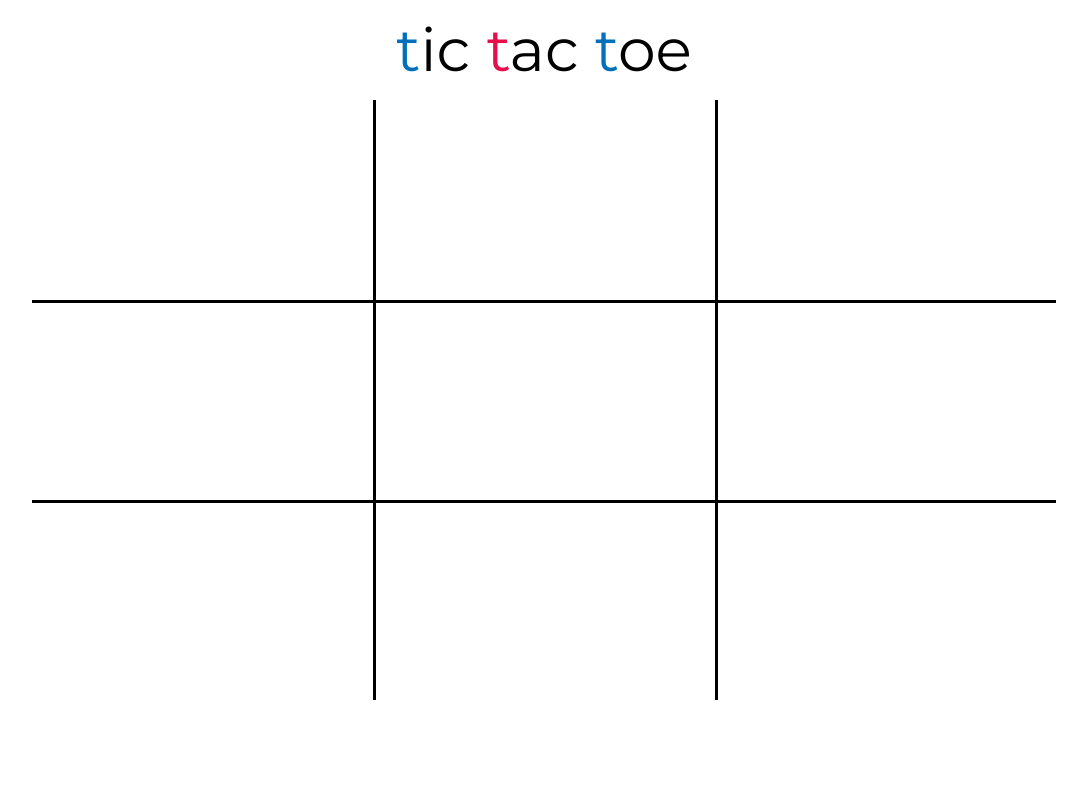
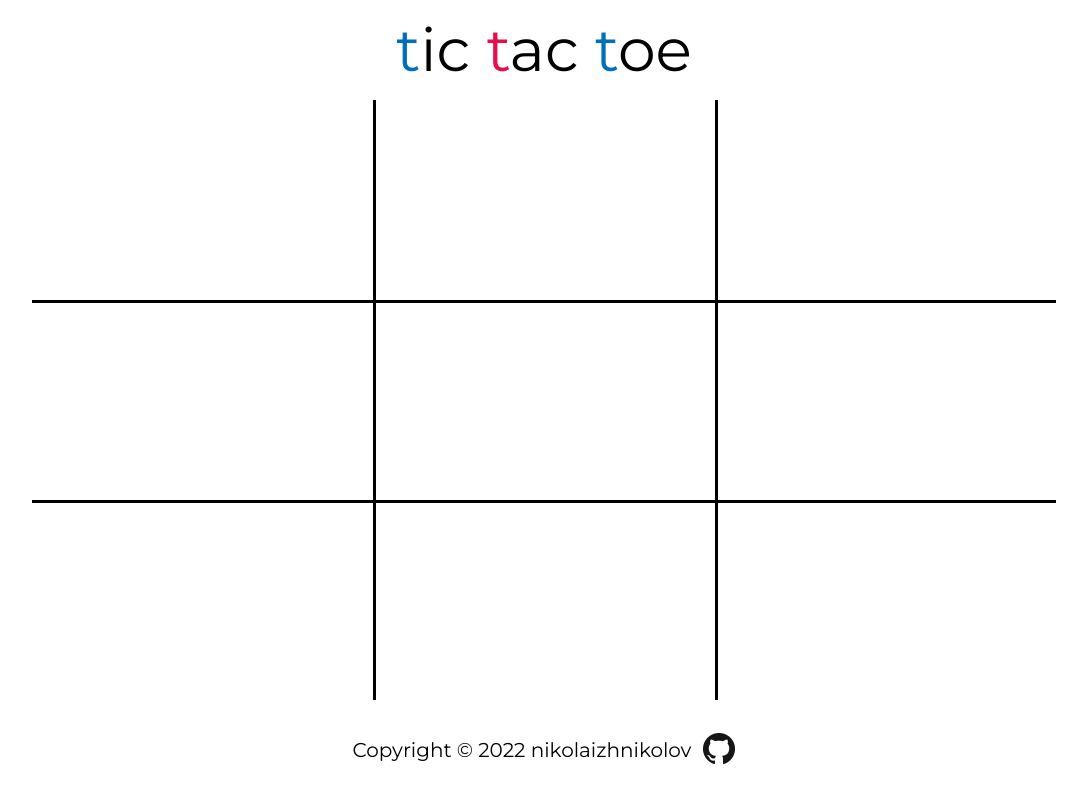
Before and after one commit to nikolaizhnikolov/js_portfolio, a plain HTML site: page tictactoe/index.html in a window 1280 px wide. Shown: the whole page, without its empty margins (96-1183 px from the left). Drawn offline with Linux system fonts and the light colour scheme.

Commit message:
Add footer

```diff
--- a/tictactoe/index.html
+++ b/tictactoe/index.html
@@ -22,8 +22,11 @@
                 <div class="cell"></div>
             </div> -->
         </div>
-        <footer>
-
+        <footer class="footer">
+            <p class="footer__text">Copyright © 2022 nikolaizhnikolov</p>
+            <a href="https://github.com/nikolaizhnikolov">
+                <img class="footer__image" src="../images/github.png" alt="Github">
+            </a>
         </footer>
     </body>
 </html>
--- a/tictactoe/style.css
+++ b/tictactoe/style.css
@@ -8,6 +8,8 @@
 
     --active-color: var(--player1-color);
     --active-piece: var(--player1-piece);
+
+    font-family: 'Montserrat', sans-serif;
 }
 
 body {
@@ -17,12 +19,14 @@ body {
     height: 100vh;
 }
 
+/* ------------------------------------ */
+/* --------------- Header ------------- */
+/* ------------------------------------ */
 header {
     display: flex;
     align-items: center;
     justify-content: center;
     font-size: 60px;
-    font-family: 'Montserrat', sans-serif;
 }
 
 .word:nth-child(n+2) {
@@ -37,6 +41,9 @@ header {
     color: var(--player2-color);
 }
 
+/* ------------------------------------ */
+/* --------------- Content ------------ */
+/* ------------------------------------ */
 .content {
     width: 80%;
     padding: 0 10%;
@@ -52,7 +59,6 @@ header {
     border-top: solid black;
     border-left: solid black;
     box-sizing: border-box;
-    font-family: 'Montserrat', sans-serif;
     font-size: 48px;
     display: grid;
     justify-content: center;
@@ -80,3 +86,29 @@ header {
     color: var(--active-color);
     opacity: 1.0;
 }
+
+/* ------------------------------------ */
+/* --------------- Footer ------------- */
+/* ------------------------------------ */
+.footer {
+    display: flex;
+    align-items: center;
+    gap: 12px;
+    margin: 12px;
+    font-size: 20px;
+    justify-content: center;
+}
+
+.footer__text {
+    margin: 0;
+}
+
+.footer__image {
+    width: 32px;
+    transition: transform 0.3s ease-in-out;
+    cursor: pointer;
+}
+
+.footer__image:hover {
+    transform: rotate(360deg) scale(1.2);
+}
```
